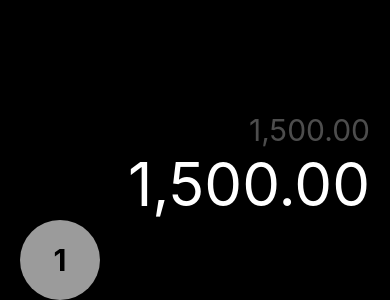
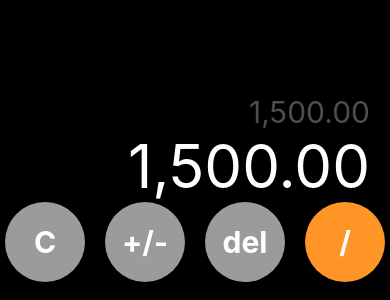
Before and after one commit to psyQore/Calculadora-React-Native, a React Native app: screen / in a window 390 px wide. Shown: the part 544-844 px from the top of the page. Built offline with nearby package versions, Linux system fonts and the light colour scheme.

Commit message:
Se crea un componente para el button con su interface y styles

```diff
--- /dev/null
+++ b/src/components/ButtonCal.tsx
@@ -0,0 +1,25 @@
+import React from 'react';
+import {View, Text} from 'react-native';
+import {styles} from '../theme/appTheme';
+
+interface Props {
+  text: string;
+  color?: string;
+}
+
+const ButtonCal = ({text, color = '#2D2D2D'}: Props) => {
+  // Css
+  const {button, buttonText} = styles;
+
+  return (
+    <View
+      style={{
+        ...button,
+        backgroundColor: color,
+      }}>
+      <Text style={buttonText}>{text}</Text>
+    </View>
+  );
+};
+
+export default ButtonCal;
--- a/src/screens/CalculatorScreen.tsx
+++ b/src/screens/CalculatorScreen.tsx
@@ -1,5 +1,6 @@
 import React from 'react';
 import {Text, View} from 'react-native';
+import ButtonCal from '../components/ButtonCal';
 import {styles} from '../theme/appTheme';
 
 export const CalculatorScreen = () => {
@@ -8,12 +9,15 @@ export const CalculatorScreen = () => {
       <Text style={styles.resultSmall}>1,500.00</Text>
       <Text style={styles.result}>1,500.00</Text>
 
-      <View>
+      <View style={styles.row}>
 
-        <View style={styles.button}>
-          <Text style={styles.buttonText}>1</Text>
-        </View>
+        <ButtonCal text="C" color="#9B9B9B" />
+        <ButtonCal text="+/-" color="#9B9B9B" />
+        <ButtonCal text="del" color="#9B9B9B" />
+        <ButtonCal text="/" color="#FF9427" />
 
+        {/* #2D2D2D Gris Oscuro */}
+        {/* #FF9427 Naranjo */}
       </View>
     </View>
   );
--- a/src/theme/appTheme.tsx
+++ b/src/theme/appTheme.tsx
@@ -20,18 +20,25 @@ export const styles = StyleSheet.create({
     fontSize: 30,
     textAlign: 'right',
   },
+  row: {
+    flexDirection: 'row',
+    justifyContent: 'center',
+    marginBottom: 18,
+    paddingHorizontal: 10,
+  },
   button: {
     height: 80,
     width: 80,
-    backgroundColor: '#9B9B9B',
+    backgroundColor: '#2D2D2D',
     borderRadius: 100,
     justifyContent: 'center',
+    marginHorizontal: 10,
   },
   buttonText: {
     textAlign: 'center',
     padding: 10,
     fontSize: 30,
-    color: 'black',
+    color: 'white',
     fontWeight: 'bold',
   },
 });
```
